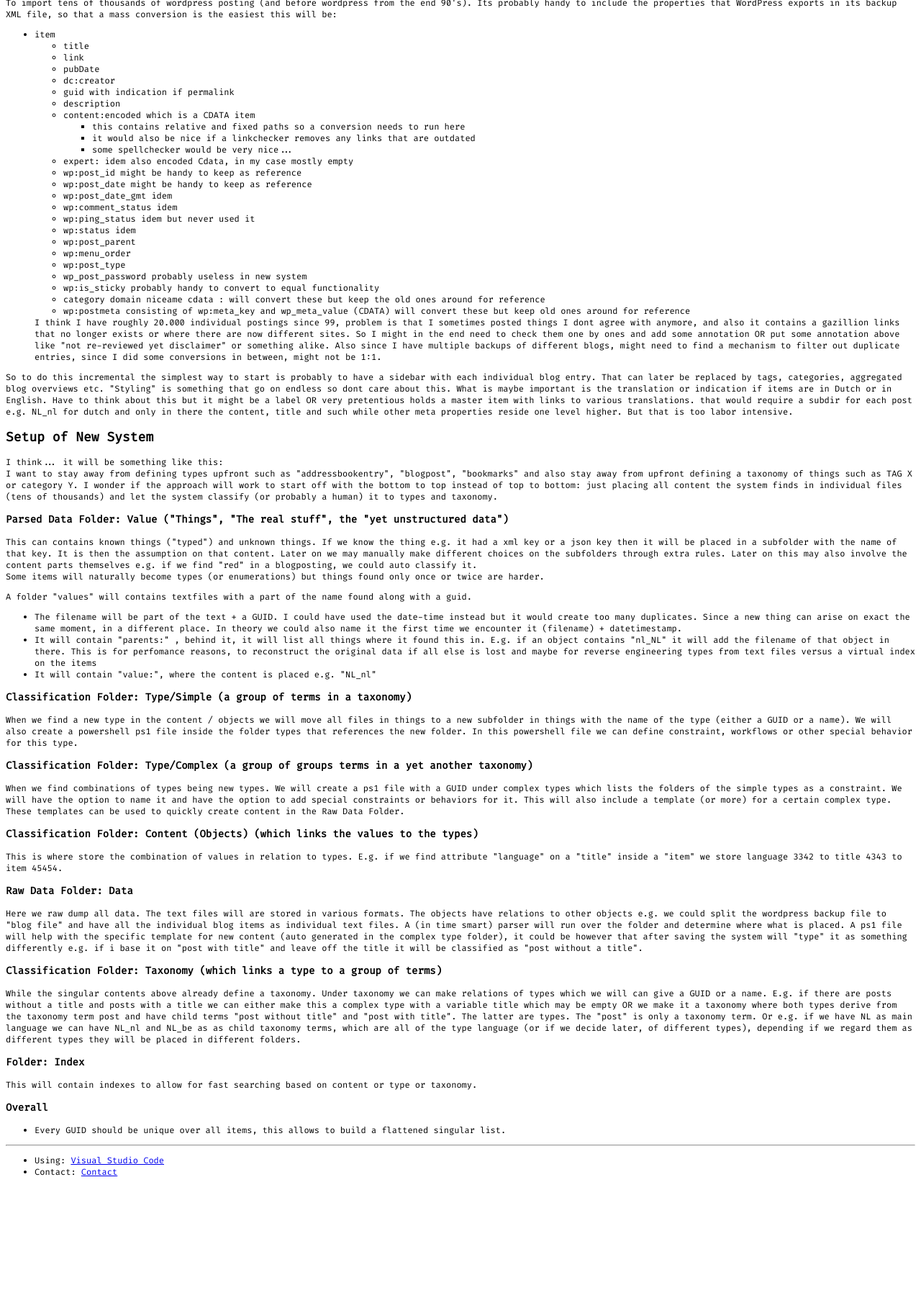
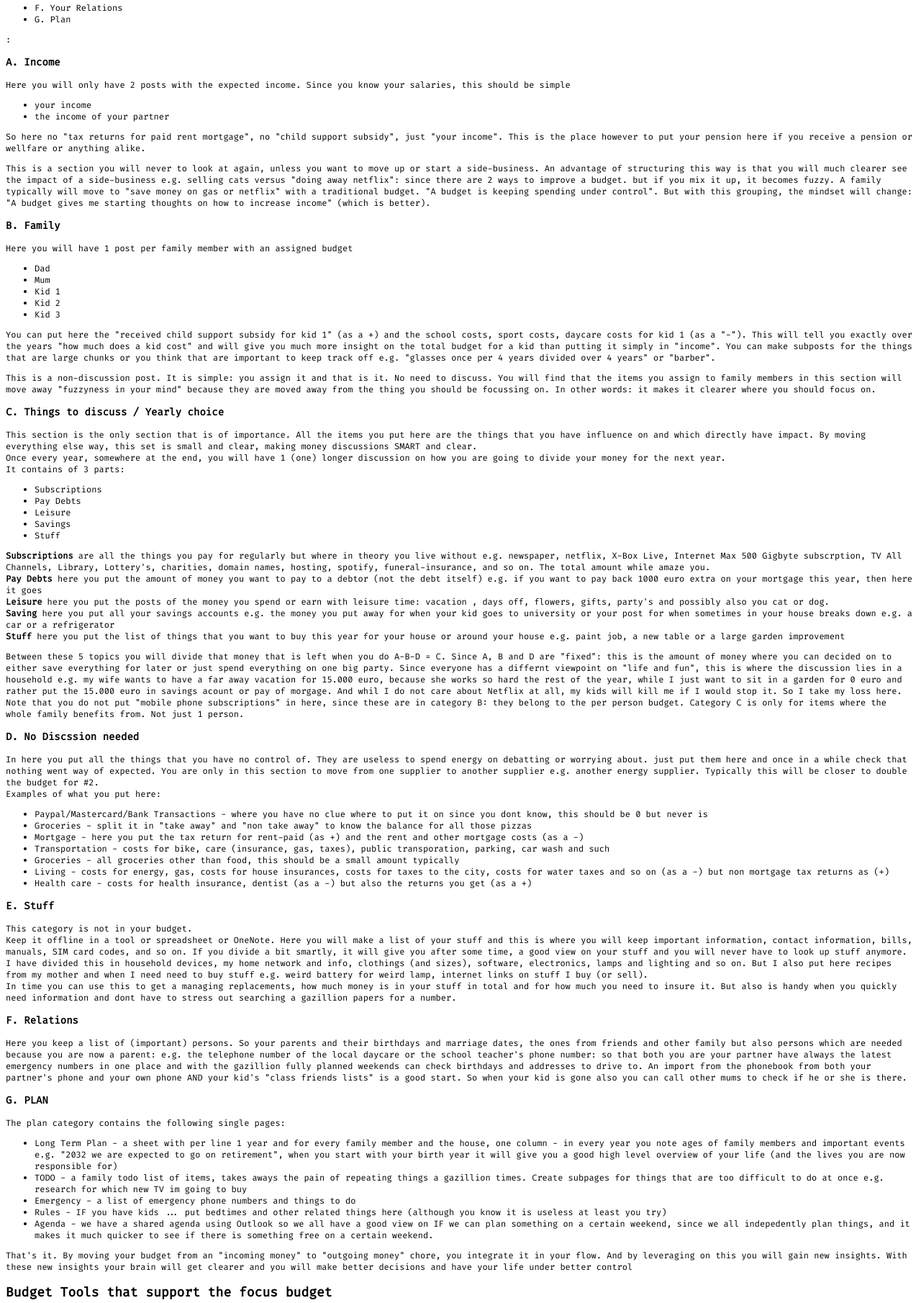
Before and after one commit to projectje/projectje.github.io, a plain HTML site: page index.html in a window 1280 px wide. Shown: the part 441-2251 px from the top of the page at 72% size. Before the commit the page ends 2089 px from the top, so only its background shows below. Drawn offline with Linux system fonts and the light colour scheme.

Commit message:
focus budget

```diff
--- a/index.html
+++ b/index.html
@@ -12,169 +12,187 @@
                 font-size: 12px;
             }
         </style>
-        <title>Cogmios' (Future) Static Place</title>
+        <title>The FOCUS budget - a better family budget</title>
     </head>
 <body>
-<h1>Cogmios' (Future) Static Place</h1>
-<pre>
-    ░░░░░░░░░░░░░░░░░░░░░░█████████
-    ░░███████░░░░░░░░░░███▒▒▒▒▒▒▒▒███
-    ░░█▒▒▒▒▒▒█░░░░░░░███▒▒▒▒▒▒▒▒▒▒▒▒▒███
-    ░░░█▒▒▒▒▒▒█░░░░██▒▒▒▒▒▒▒▒▒▒▒▒▒▒▒▒▒▒▒██
-    ░░░░█▒▒▒▒▒█░░░██▒▒▒▒▒██▒▒▒▒▒▒██▒▒▒▒▒███
-    ░░░░░█▒▒▒█░░░█▒▒▒▒▒▒████▒▒▒▒████▒▒▒▒▒▒██
-    ░░░█████████████▒▒▒▒▒▒▒▒▒▒▒▒▒▒▒▒▒▒▒▒▒▒██
-    ░░░█▒▒▒▒▒▒▒▒▒▒▒▒█▒▒▒▒▒▒▒▒▒█▒▒▒▒▒▒▒▒▒▒▒██
-    ░██▒▒▒▒▒▒▒▒▒▒▒▒▒█▒▒▒██▒▒▒▒▒▒▒▒▒▒██▒▒▒▒██
-    ██▒▒▒███████████▒▒▒▒▒██▒▒▒▒▒▒▒▒██▒▒▒▒▒██
-    █▒▒▒▒▒▒▒▒▒▒▒▒▒▒▒█▒▒▒▒▒▒████████▒▒▒▒▒▒▒██
-    ██▒▒▒▒▒▒▒▒▒▒▒▒▒▒█▒▒▒▒▒▒▒▒▒▒▒▒▒▒▒▒▒▒▒▒██
-    ░█▒▒▒███████████▒▒▒▒▒▒▒▒▒▒▒▒▒▒▒▒▒▒▒██
-    ░██▒▒▒▒▒▒▒▒▒▒████▒▒▒▒▒▒▒▒▒▒▒▒▒▒▒▒▒█
-    ░░████████████░░░█████████████████
-</pre>
-<h2></h2>September 2019</h2>
+<h1>The FOCUS budget - a better family budget</h1>
+<h2>The budget</h2>
+
+<ul>
+    <li>Until you buy a house / family of your own / etc , life is cool, no need for complex things</li>
+    <li>Then .. complexity starts and "no-time-for-anything-else" and you get "responsibility" and "husband-wife" discussions (or nowadays
+        other sex combinations), mostly this is when the concept "budget" starts to make sense: it clears your mind because it gives you answers</li>
+    <li>Then you get really old, you live of your money that you set set aside and then you die, having a funeral paid by the insurance you
+        paid for years</li>
+</ul>
 <p>
-    Was on my todo list but today added a  page (<a href="https://pages.github.com/"> pages </a></a>)
-    Instead of using a tool like <a href="https://jekyllrb.com/">Jekyll</a> I think I will create something in PowerShell that will
-    generate my static pages. Undoubtly someone has already made this but its probably only a few hours work (...) to do so.
-    I think there will be something like posts. When I started blogging the concept of a headline did not exist, i think I will revert
-    to this, since headlines became SEO and is way to pretentious. It will need some taxonomy (tags,categories, projects), a search system,
-    a comment system, a way to store media, a way to handle links outdated, special sections for specific topics, etc... so in the end
-    it might be more than a few hours work.
+    This will not change. Bummer.
 </p>
 <p>
-    Probably there are little pieces of content which have a type e.g. a post, page, bookmarks and so on, each of these have properties
-    and the properties can be complex and custom. Each of these pieces of content can have a specific workflow attached, which is code.
-    So I think each of these pieces of content is an object based on a class. So probably there needs to be folder class definitions first.
-    Classes have their own taxonomy.<br />
-    To import tens of thousands of wordpress posting (and before wordpress from the end 90's). Its probably handy to include the properties
-    that WordPress exports in its backup XML file, so that a mass conversion is the easiest this will be:
+What can be improved is the hundreds of years old way of keepin a budget. While it does do a job giving a family some insights, it
+does not help greatly with decisions and only partly gives the insight that a family really needs.
+</p>
+<p>
+This is where the FOCUS budget comes along: a really simple re-grouping of budget posts: instead of grouping your budget in "incoming money"
+and "outgoing money", we split the budget in "things you need to discuss" and "things you do not need to discuss". A complete new paradigma
+which will decrease the time you need to spend on "budget", while increasing the insight a lot. It means you will make better decisions, and
+better decisions lead to a happier life.
+</p>
+<h2>Try it yourself</h2>
+<p>
+On the top level you divide your life, INSTEAD of "incoming money" and "outgoing money" in these 7 parts:
+<ul>
+    <li>A. Income</li>
+    <li>B. Family</li>
+    <li>C. Discussion</li>
+    <li>D. No Discussion</li>
+    <li>E. Your Stuff</li>
+    <li>F. Your Relations</li>
+    <li>G. Plan</li>
+</ul>
+<p>
+:
+</p>
+<h3>A. Income</h3>
+<p>
+    Here you will only have  2 posts with the expected income. Since you know your salaries, this should be simple
     <ul>
-        <li>item
-            <ul>
-                <li>title</li>
-                <li>link</li>
-                <li>pubDate</li>
-                <li>dc:creator</li>
-                <li>guid with indication if permalink</li>
-                <li>description</li>
-                <li>content:encoded which is a CDATA item</li>
-                <ul>
-                    <li>this contains relative and fixed paths so a conversion needs to run here</li>
-                    <li>it would also be nice if a linkchecker removes any links that are outdated</li>
-                    <li>some spellchecker would be very nice...</li>
-                </ul>
-                <li>expert: idem also encoded Cdata, in my case mostly empty</li>
-                <li>wp:post_id might be handy to keep as reference</li>
-                <li>wp:post_date might be handy to keep as reference</li>
-                <li>wp:post_date_gmt idem</li>
-                <li>wp:comment_status idem</li>
-                <li>wp:ping_status idem but never used it</li>
-                <li>wp:status idem</li>
-                <li>wp:post_parent</li>
-                <li>wp:menu_order</li>
-                <li>wp:post_type</li>
-                <li>wp_post_password probably useless in new system</li>
-                <li>wp:is_sticky probably handy to convert to equal functionality</li>
-                <li>category domain niceame cdata : will convert these but keep the old ones around for reference</li>
-                <li>wp:postmeta consisting of wp:meta_key and wp_meta_value (CDATA) will convert these but keep old ones around for reference</li>
-
-            </ul>
-        </li>
-        I think I have roughly 20.000 individual postings since 99, problem is that I sometimes posted things I dont agree with anymore, and also
-        it contains a gazillion links that no longer exists or where there are now different sites. So I might in the end need to check them one by ones
-        and add some annotation OR put some annotation above like "not re-reviewed yet disclaimer" or something alike.
-        Also since I have multiple backups of different blogs, might need to find a mechanism to filter out duplicate entries, since I did some conversions
-        in between, might not be 1:1.
+        <li>your income</li>
+        <li>the income of your partner</li>
+    </ul>
+    <p>
+        So here no "tax returns for paid rent mortgage", no "child support subsidy", just "your income".
+        This is the place however to put your pension here if you receive a pension or wellfare or anything alike.
+    </p>
+    <p>
+        This is a section you will never to look at again, unless you want to move up or start a side-business. An advantage of structuring this
+        way is that you will much clearer see the impact of a side-business e.g. selling cats versus "doing away netflix": since there are
+        2 ways to improve a budget. but if you mix it up, it becomes fuzzy. A family typically will move to "save money on gas or netflix"
+        with a traditional budget. "A budget is keeping spending under control". But with this grouping, the mindset will change: "A budget
+        gives me starting thoughts on how to increase income" (which is better).
+    </p>
+</p>
+<h3>B. Family</h3>
+<p>
+    Here you will have 1 post per family member with an assigned budget
+    <ul>
+        <li>Dad</li>
+        <li>Mum</li>
+        <li>Kid 1</li>
+        <li>Kid 2</li>
+        <li>Kid 3</li>
+    </ul>
+    <p>
+        You can put here the "received child support subsidy for kid 1" (as a +) and the school costs, sport costs, daycare costs
+        for kid 1 (as a "-"). This will tell you exactly over the years "how much does a kid cost" and will give you much more insight
+        on the total budget for a kid than putting it simply in "income". You can make subposts for the things that are large chunks or
+        you think that are important to keep track off e.g. "glasses once per 4 years divided over 4 years" or "barber".
+    </p>
+    <p>
+        This is a non-discussion post. It is simple: you assign it and that is it. No need to discuss. You will find that the items
+        you assign to family members in this section will move away "fuzzyness in your mind" because they are moved away from the
+        thing you should be focussing on. In other words: it makes it clearer where you should focus on.
+    </p>
+</p>
+<h3>C. Things to discuss / Yearly choice</h3>
+<p>
+    This section is the only section that is of importance. All the items you put here are the things that you have influence on
+    and which directly have impact. By moving everything else way, this set is small and clear, making money discussions SMART and clear.<br />
+    Once every year, somewhere at the end, you will have 1 (one) longer discussion on how you are going to divide your money for the next year.<br />
+    It contains of 3 parts:
+    <ul>
+        <li>Subscriptions</li>
+        <li>Pay Debts</li>
+        <li>Leisure</li>
+        <li>Savings</li>
+        <li>Stuff</li>
+    </ul>
+    <p>
+        <b>Subscriptions</b> are all the things you pay for regularly but where in theory you live without e.g. newspaper, netflix, X-Box Live,
+        Internet Max 500 Gigbyte subscrption, TV All Channels, Library, Lottery's, charities, domain names, hosting, spotify, funeral-insurance,
+        and so on. The total amount while amaze you.<br />
+        <b>Pay Debts</b> here you put the amount of money you want to pay to a debtor (not the debt itself) e.g. if you want to pay back
+          1000 euro extra on your mortgage this year, then here it goes<br />
+        <b>Leisure</b> here you put the posts of the money you spend or earn with leisure time: vacation , days off, flowers, gifts,
+          party's and possibly also you cat or dog.<br />
+        <b>Saving</b> here you put all your savings accounts e.g. the money you put away for when your kid goes to university or your
+          post for when sometimes in your house breaks down e.g. a car or a refrigerator</br>
+        <b>Stuff</b> here you put the list of things that you want to buy this year for your house or around your house e.g. paint job,
+          a new table or a large garden improvement
+    </p>
+    <p>
+        Between these 5 topics you will divide that money that is left when you do A-B-D = C. Since A, B and D are "fixed": this is the
+        amount of money where you can decided on to either save everything for later or just spend everything on one big party. Since everyone
+        has a differnt viewpoint on "life and fun", this is where the discussion lies in a household e.g. my wife wants to have a far away vacation
+        for 15.000 euro, because she works so hard the rest of the year, while I just want to sit in a garden for 0 euro and rather put the 15.000
+        euro in savings acount or pay of morgage. And whil I do not care about Netflix at all, my kids will kill me if I would stop it. So I take
+        my loss here. Note that you do not put "mobile phone subscriptions" in here, since these are in category B: they belong to the per person budget.
+        Category C is only for items where the whole family benefits from. Not just 1 person.
+    </p>
+</p>
+<h3>D. No Discssion needed</h3>
+<p>
+    In here you put all the things that you have no control of. They are useless to spend energy on debatting or worrying about. just put
+    them here and once in a while check that nothing went way of expected. You are only in this section to move from one supplier to
+    another supplier e.g. another energy supplier. Typically this will be closer to double the budget for #2.<br />
+    Examples of what you put here:
+    <ul>
+        <li>Paypal/Mastercard/Bank Transactions - where you have no clue where to put it on since you dont know, this should be 0 but never is</li>
+        <li>Groceries - split it in "take away" and "non take away" to know the balance for all those pizzas</li>
+        <li>Mortgage - here you put the tax return for rent-paid (as +) and the rent and other mortgage costs  (as a -)</li>
+        <li>Transportation - costs for bike, care (insurance, gas, taxes), public transporation, parking, car wash and such</li>
+        <li>Groceries - all groceries other than food, this should be a small amount typically</li>
+        <li>Living - costs for energy, gas, costs for house insurances, costs for taxes to the city, costs for water taxes and so on (as a -) but non mortgage tax returns as (+)</li>
+        <li>Health care - costs for health insurance, dentist (as a -) but also the returns you get (as a +) </li>
+    </ul>
+</p>
+<h3>E. Stuff</h3>
+<p>
+    This category is not in your budget. <br />
+    Keep it offline in a tool or spreadsheet or OneNote. Here you will make a list of your stuff and this is where you will keep
+    important information, contact information, bills, manuals, SIM card codes, and so on. If you divide a bit smartly, it
+    will give you after some time, a good view on your stuff and you will never have to look up stuff anymore. I have divided this
+    in household devices, my home network and info, clothings (and sizes), software, electronics, lamps and lighting and so on.
+    But I also put here recipes from my mother and when I need need to buy stuff e.g. weird battery for weird lamp, internet links
+    on stuff I buy (or sell). <br />
+    In time you can use this to get a managing replacements, how much money is in your stuff in total and for how much you need to insure it.
+    But also is handy when you quickly need information and dont have to stress out searching a gazillion papers for a number.
+</p>
+<h3>F. Relations</h3>
+<p>
+    Here you keep a list of (important) persons. So your parents and their birthdays and marriage dates, the ones from friends and other
+    family but also persons which are needed because you are now a parent: e.g. the telephone number of the local daycare or the
+    school teacher's phone number: so that both you are your partner have always the latest emergency numbers in one place and
+    with the gazillion fully planned weekends can check birthdays and addresses to drive to. An import from the phonebook from both
+    your partner's phone and your own phone AND your kid's "class friends lists" is a good start. So when your kid is gone also
+    you can call other mums to check if he or she is there.
+</p>
+<h3>G. PLAN</h3>
+<p>
+    The plan category contains the following single pages:
+    <ul>
+        <li>Long Term Plan - a sheet with per line 1 year and for every family member and the house, one column - in every year you note ages of family members and important events e.g. "2032 we are
+            expected to go on retirement", when you start with your birth year it will give you a good high level overview of your life (and the lives
+        you are now responsible for)</li>
+        <li>TODO - a family todo list of items, takes aways the pain of repeating things a gazillion times. Create subpages for things that are too difficult to do at once e.g. research for which new TV im going to buy</li>
+        <li>Emergency - a list of emergency phone numbers and things to do</li>
+        <li>Rules - IF you have kids ... put bedtimes and other related things here (although you know it is useless at least you try)</li>
+        <li>Agenda - we have a shared agenda using Outlook so we all have a good view on IF we can plan something on a certain weekend, since
+            we all indepedently plan things, and it makes it much quicker to see if there is something free on a certain weekend.</li>
     </ul>
 </p>
 <p>
-    So to do this incremental the simplest way to start is probably to have a sidebar with each individual blog entry. That can later be replaced by
-    tags, categories, aggregated blog overviews etc. "Styling" is something that go on endless so dont care about this. What is maybe important is the
-    translation or indication if items are in Dutch or in English. Have to think about this but it might be a label OR very pretentious holds a master item
-    with links to various translations. that would require a subdir for each post e.g. NL_nl for dutch and only in there the content, title and such while
-    other meta properties reside one level higher. But that is too labor intensive.
+That's it. By moving your budget from an "incoming money" to "outgoing money" chore, you integrate it in your flow. And by leveraging on this
+you will gain new insights. With these new insights your brain will get clearer and you will make better decisions and have your life under
+better control
 </p>
-<h2>Setup of New System</h2>
+<h2>Budget Tools that support the focus budget</h2>
 <p>
-I think... it will be something like this: <br />
-I want to stay away from defining types upfront such as "addressbookentry", "blogpost", "bookmarks" and also stay away from upfront defining
-a taxonomy of things such as TAG X or category Y.
-I wonder if the approach will work to start off with the bottom to top instead of top to bottom: just placing all content
-the system finds in individual files (tens of thousands) and let the system classify (or probably a human) it to types and taxonomy.
+There are countless budget tools. And in here we are open for suggestions for tools that support the Focus budget grouping of posts versus
+the old "income" / "outcome" grouping.
 </p>
-<h3>Parsed Data Folder: Value ("Things", "The real stuff", the "yet unstructured data")</h3>
-This can contains known things ("typed") and unknown things. If we know the thing e.g. it had a xml key or a json key then it will be placed
-in a subfolder with the name of that key. It is then the assumption on that content. Later on we may manually make different choices on
-the subfolders through extra rules. Later on this may also involve the content parts themselves e.g. if we find "red" in a blogposting, we
-could auto classify it.<br />
-Some items will naturally become types (or enumerations) but things found only once or twice are harder.
 <p>
-    A folder "values" will contains textfiles with a part of the name found along with a guid.
-    <ul>
-        <li>The filename will be part of the text + a GUID.  I could have used the date-time instead but it would create
-            too many duplicates. Since a new thing  can arise on exact the same moment, in a different place. In theory we
-            could also name it the first time we encounter it (filename) + datetimestamp. </li>
-        <li>It will contain "parents:" , behind it, it will list all things where it found this in. E.g. if an object contains
-            "nl_NL" it will add the filename of that object in there. This is for perfomance reasons, to reconstruct the
-            original data if all else is lost and maybe for reverse engineering types from text files versus a virtual index
-            on the items
-        <li>It will contain "value:", where the content is placed e.g. "NL_nl"</li>
-    </ul>
+Mail me at <a href="mailto:focus@ed.je">focus@ed.je</a> for your comments and remarks or improvements.
 </p>
-<h3>Classification Folder: Type/Simple (a group of terms in a taxonomy)</h3>
-<p>
-    When we find a new type in the content / objects we will move all files in things to a new subfolder in things with the name of the type
-    (either a GUID or a name).
-    We will also create a powershell ps1 file inside the folder types that references the new folder.
-    In this powershell file we can define constraint, workflows or other special behavior for this type.
-</p>
-<h3>Classification Folder: Type/Complex  (a group of groups terms in a yet another taxonomy)</h3>
-<p>
-    When we find combinations of types being new types. We will create a ps1 file with a GUID under complex types which lists the folders
-    of the simple types as a constraint.
-    We will have the option to name it and have the option to add special constraints or behaviors for it.
-    This will also include a template (or more) for a certain complex type. These templates can be used to quickly create content
-    in the Raw Data Folder.
-</p>
-<h3>Classification Folder: Content (Objects) (which links the values to the types)</h3>
-<p>
-    This is where store the combination of values in relation to types. E.g. if we find attribute "language" on a "title" inside a "item"
-    we store language 3342 to title 4343 to item 45454.
-</p>
-<h3>Raw Data Folder: Data</h3>
-<p>
-    Here we raw dump all data. The text files will are stored in various formats. The objects have
-    relations to other objects e.g. we could split the wordpress backup file to "blog file" and have all the individual blog items
-    as individual text files.
-    A (in time smart) parser will run over the folder and determine where what is placed.
-    A ps1 file will help with the specific template for new content (auto generated in the complex type folder), it could be
-    however that after saving the system will "type" it as something differently e.g. if i base it on "post with title" and
-    leave off the title it will be classified as "post without a title".
-</p>
-<h3>Classification Folder: Taxonomy (which links a type to a group of terms)</h3>
-<p>
-    While the singular contents above already define a taxonomy. Under taxonomy we can make relations of types which we will can give
-    a GUID or a name. E.g. if there are posts without a title and posts with a title we can either make this a complex type with
-    a variable title which may be empty OR we make it a taxonomy where both types derive from the taxonomy term post and have child
-    terms "post without title" and "post with title". The latter are types. The "post" is only a taxonomy term.
-    Or e.g. if we have NL as main language we can have NL_nl and NL_be as as child taxonomy terms, which are all of the type
-    language (or if we decide later, of different types), depending if we regard them as different types they will be placed
-    in different folders.
-</p>
-<h3>Folder: Index</h3>
-<p>
-    This will contain indexes to allow for fast searching based on content or type or taxonomy.
-</p>
-<h3>Overall</h3>
-<ul>
-    <li>Every GUID should be unique over all items, this allows to build a flattened singular list.</li>
-</ul>
-<hr />
-<ul>
-    <li>Using: <a href="https://code.visualstudio.com/">Visual Studio Code</a></li>
-    <li>Contact: <a href="https://github.com/projectje/projectje.github.io/issues">Contact</a></li>
-</ul>
 </body>
 </html>
```
Also changed, not shown: 1 other file.
